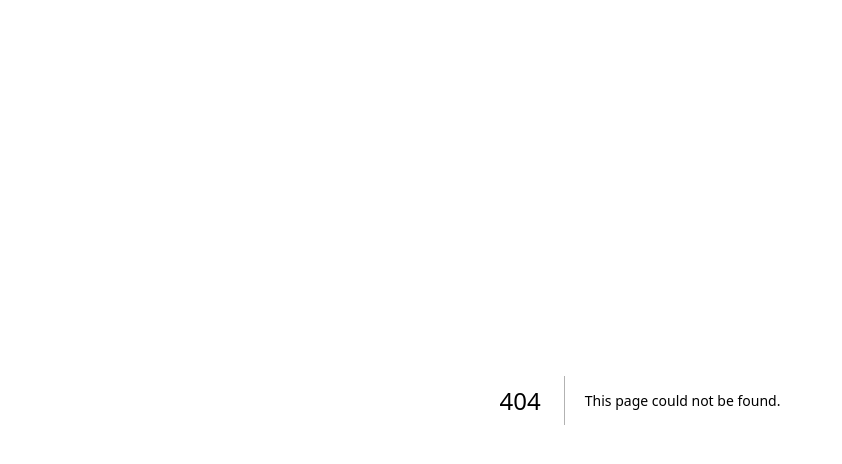
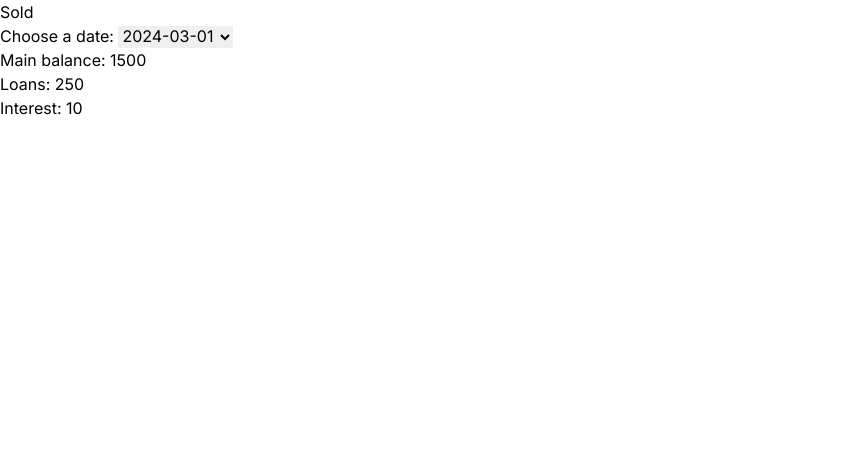
Before and after one commit to fandresenaravohary/Numbank, a Next.js app: page /balance in a window 1280 px wide. Before the commit this address had no page. Shown: the top 464 px of the page, without its empty margins (0-842 px from the left). Built offline with nearby package versions, Linux system fonts and the light colour scheme.

Commit message:
Feat: add ViewBalance component in Balance page to see the balances

```diff
--- /dev/null
+++ b/src/app/balance/page.js
@@ -0,0 +1,24 @@
+import BalanceDisplay from "@/components/ViewBalance";
+
+const BalancePage = () => {
+    const balances = {
+      "2024-03-01": {
+        principal: 1500,
+        loans: 250,
+        interest: 10
+      },
+      "2024-03-02": {
+        principal: 1550,
+        loans: 299,
+        interest: 5
+      }
+    };
+
+    return (
+      <div>
+        <BalanceDisplay balances={balances} />
+      </div>
+    );
+  };
+
+  export default BalancePage;
--- /dev/null
+++ b/src/components/ViewBalance.js
@@ -0,0 +1,39 @@
+"use client"
+import React, { useState } from "react";
+
+const BalanceDisplay = ({ balances }) => {
+  const [selectedDate, setSelectedDate] = useState(Object.keys(balances)[0]);
+
+  const handleChangeDate = (e) => {
+    setSelectedDate(e.target.value);
+  };
+
+  return (
+    <div>
+      <h2>Sold</h2>
+      <div>
+        <label htmlFor="dateSelect">Choose a date: </label>
+        <select
+          id="dateSelect"
+          value={selectedDate}
+          onChange={handleChangeDate}
+        >
+          {Object.keys(balances).map((date) => (
+            <option key={date} value={date}>
+              {date}
+            </option>
+          ))}
+        </select>
+      </div>
+      {balances[selectedDate] && (
+        <ul>
+          <li>Main balance: {balances[selectedDate].principal}</li>
+          <li>Loans: {balances[selectedDate].loans}</li>
+          <li>Interest: {balances[selectedDate].interest}</li>
+        </ul>
+      )}
+    </div>
+  );
+};
+
+export default BalanceDisplay;
```
